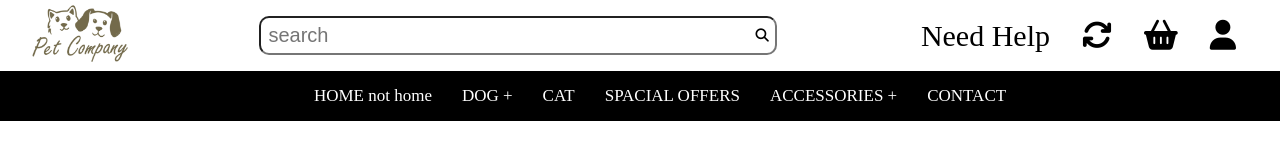
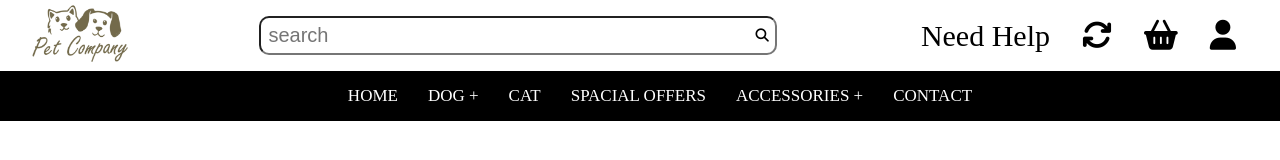
Before and after one commit to abdurasulovbilol/bilo-eno-shared-work, a plain HTML site: page index.html in a window 1280 px wide. Drawn offline with Linux system fonts and the light colour scheme.

Commit message:
htm file
enes i updated home section

```diff
--- a/index.html
+++ b/index.html
@@ -39,7 +39,7 @@
 
     <header>
       <ul>
-        <li><a href="#">HOME not home</a></li>
+        <li><a href="#">HOME</a></li>
         <li>
           <a href="#">DOG +</a>
           <ul>
```
